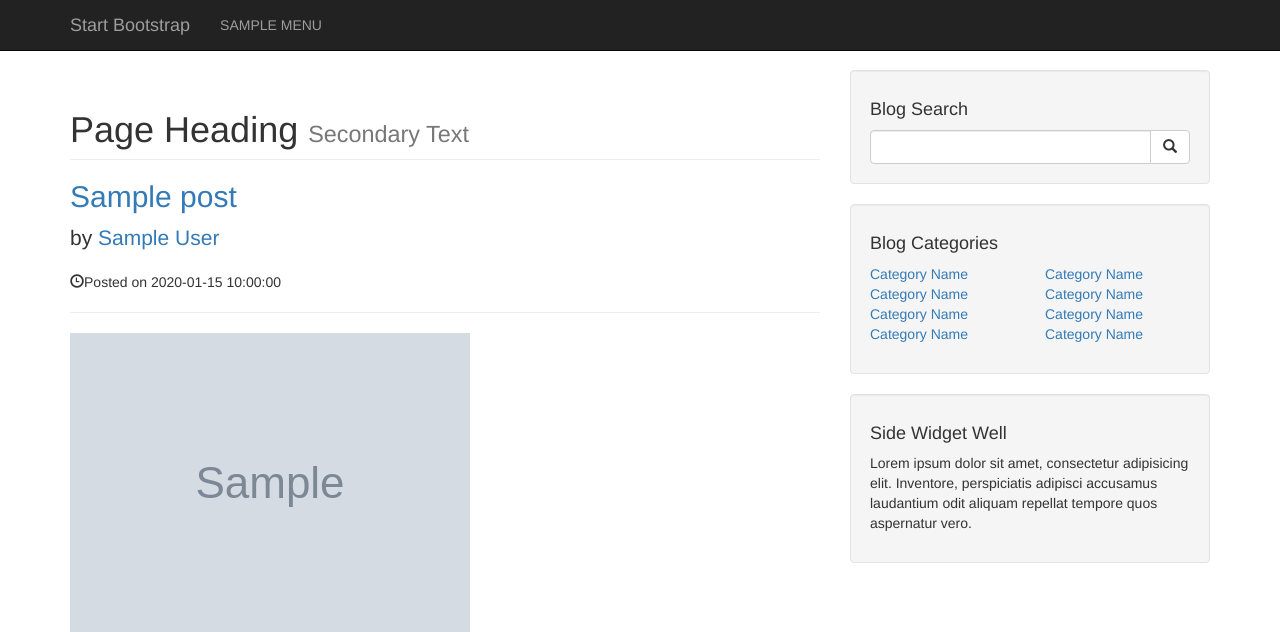
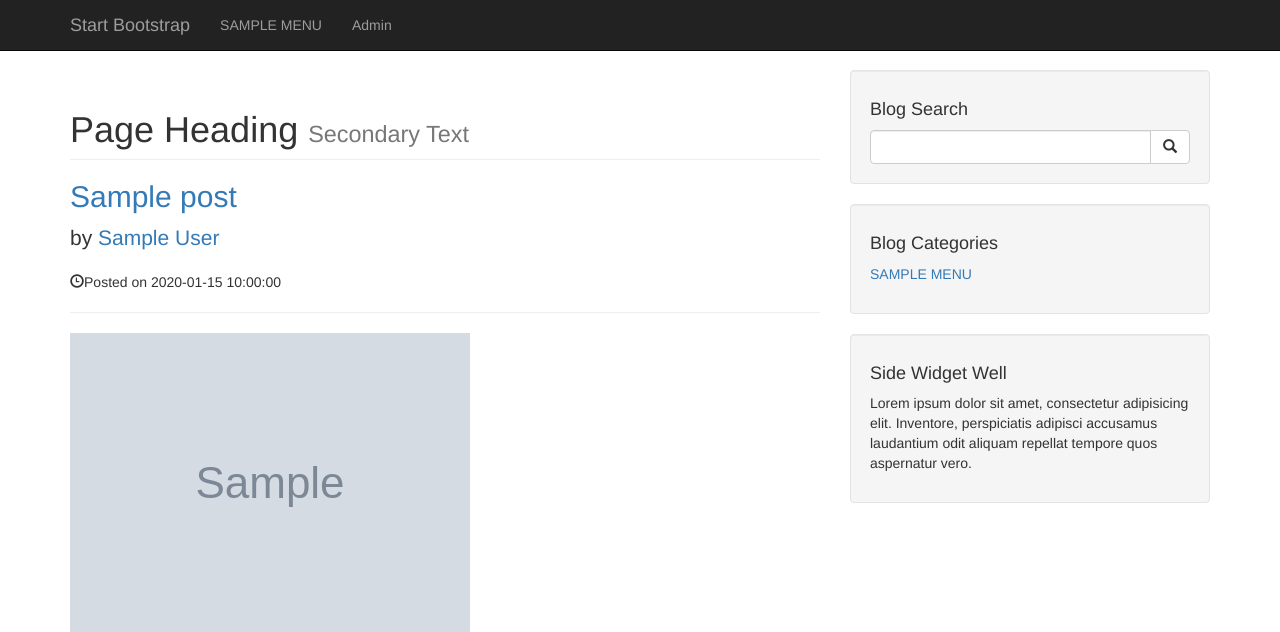
Before and after one commit to santarinareyes/Project-Improve, a PHP site: page / in a window 1280 px wide. Shown: the top 632 px of the page. Run offline with PHP 8.4, Linux system fonts and the light colour scheme; tables that the repository leaves empty or names only in its code hold one stand-in row (values such as "Sample post"); grey boxes marked "Sample" are stand-in pictures.

Commit message:
dynamic through functions practice

```diff
--- a/blogProject/includes/function.php
+++ b/blogProject/includes/function.php
@@ -1,4 +1,6 @@
 <?php
+
+// Search in the database and display from the searchbar
 function search() {
     global $abc;
     if(isset($_POST["searchsubmit"])) {
@@ -54,4 +56,16 @@ function search() {
         }
     }
 }
+
+// Functions to display the navs from database
+function showMenus() {
+  global $abc;
+  $getNav = $abc->query("SELECT * FROM menus");
+
+  while ($menus = $getNav->fetch()) {
+    $menuU = strtoupper($menus['menu_title']);
+    $menuL = strtolower($menus['menu_title']);
+    echo "<li><a href=\"$menuL.php\">$menuU</a></li>";
+  }
+}
 ?>
--- a/blogProject/includes/nav.php
+++ b/blogProject/includes/nav.php
@@ -21,18 +21,13 @@
           <ul class="nav navbar-nav">
 
           <?php
-            $getNav = $abc->query("SELECT * FROM menus");
-
-            while ($menus = $getNav->fetch()) {
-              $menuU = strtoupper($menus['menu_title']);
-              $menuL = strtolower($menus['menu_title']);
-              echo "<li><a href=\"$menuL.php\">$menuU</a></li>";
-            }
+            showMenus();
             ?>
 
-            <!-- <li>
-              <a href="#">About</a>
-            </li>
+          <li>
+            <a href="admin">Admin</a>
+          </li>
+<!--
             <li>
               <a href="#">Services</a>
             </li>
--- a/blogProject/includes/sidebar.php
+++ b/blogProject/includes/sidebar.php
@@ -19,35 +19,18 @@
           <div class="well">
             <h4>Blog Categories</h4>
             <div class="row">
-              <div class="col-lg-6">
+              <div class="col-lg-12">
                 <ul class="list-unstyled">
-                  <li><a href="#">Category Name</a></li>
-                  <li><a href="#">Category Name</a></li>
-                  <li><a href="#">Category Name</a></li>
-                  <li><a href="#">Category Name</a></li>
+                <?php
+                  showMenus();
+                ?>
                 </ul>
               </div>
-              <!-- /.col-lg-6 -->
-              <div class="col-lg-6">
-                <ul class="list-unstyled">
-                  <li><a href="#">Category Name</a></li>
-                  <li><a href="#">Category Name</a></li>
-                  <li><a href="#">Category Name</a></li>
-                  <li><a href="#">Category Name</a></li>
-                </ul>
-              </div>
-              <!-- /.col-lg-6 -->
             </div>
             <!-- /.row -->
           </div>
+          <!-- /. well -->
 
           <!-- Side Widget Well -->
-          <div class="well">
-            <h4>Side Widget Well</h4>
-            <p>
-              Lorem ipsum dolor sit amet, consectetur adipisicing elit.
-              Inventore, perspiciatis adipisci accusamus laudantium odit aliquam
-              repellat tempore quos aspernatur vero.
-            </p>
-          </div>
+          <?php include "includes/widget.php";?>
         </div>
--- /dev/null
+++ b/blogProject/includes/widget.php
@@ -0,0 +1,8 @@
+<div class="well">
+            <h4>Side Widget Well</h4>
+            <p>
+              Lorem ipsum dolor sit amet, consectetur adipisicing elit.
+              Inventore, perspiciatis adipisci accusamus laudantium odit aliquam
+              repellat tempore quos aspernatur vero.
+            </p>
+          </div>
--- a/blogProject/index.php
+++ b/blogProject/index.php
@@ -1,3 +1,4 @@
+<?php include "includes/function.php";?>
 <!-- Header -->
 <?php include "includes/header.php"; ?>
 <!-- Navigation -->
```
